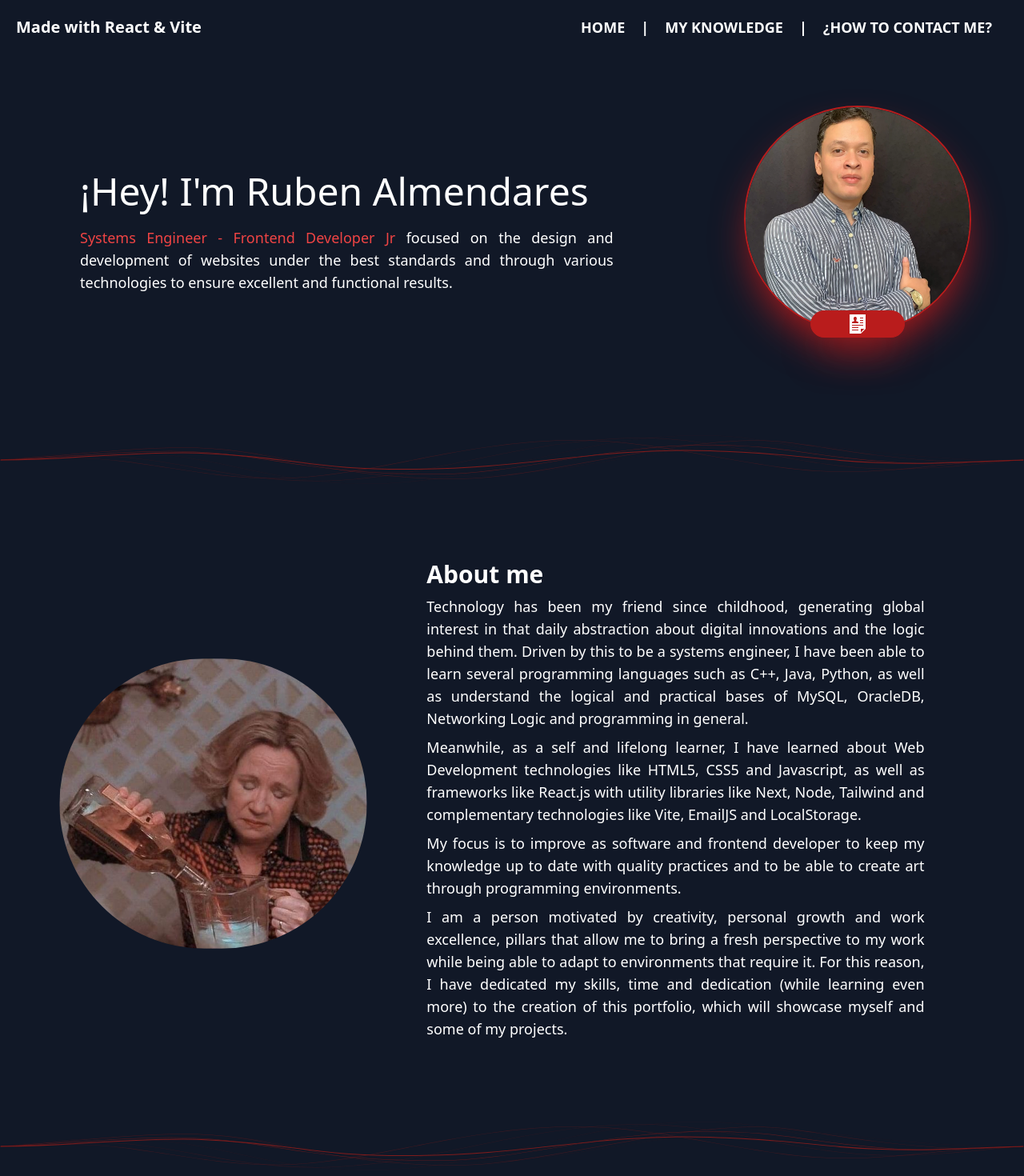
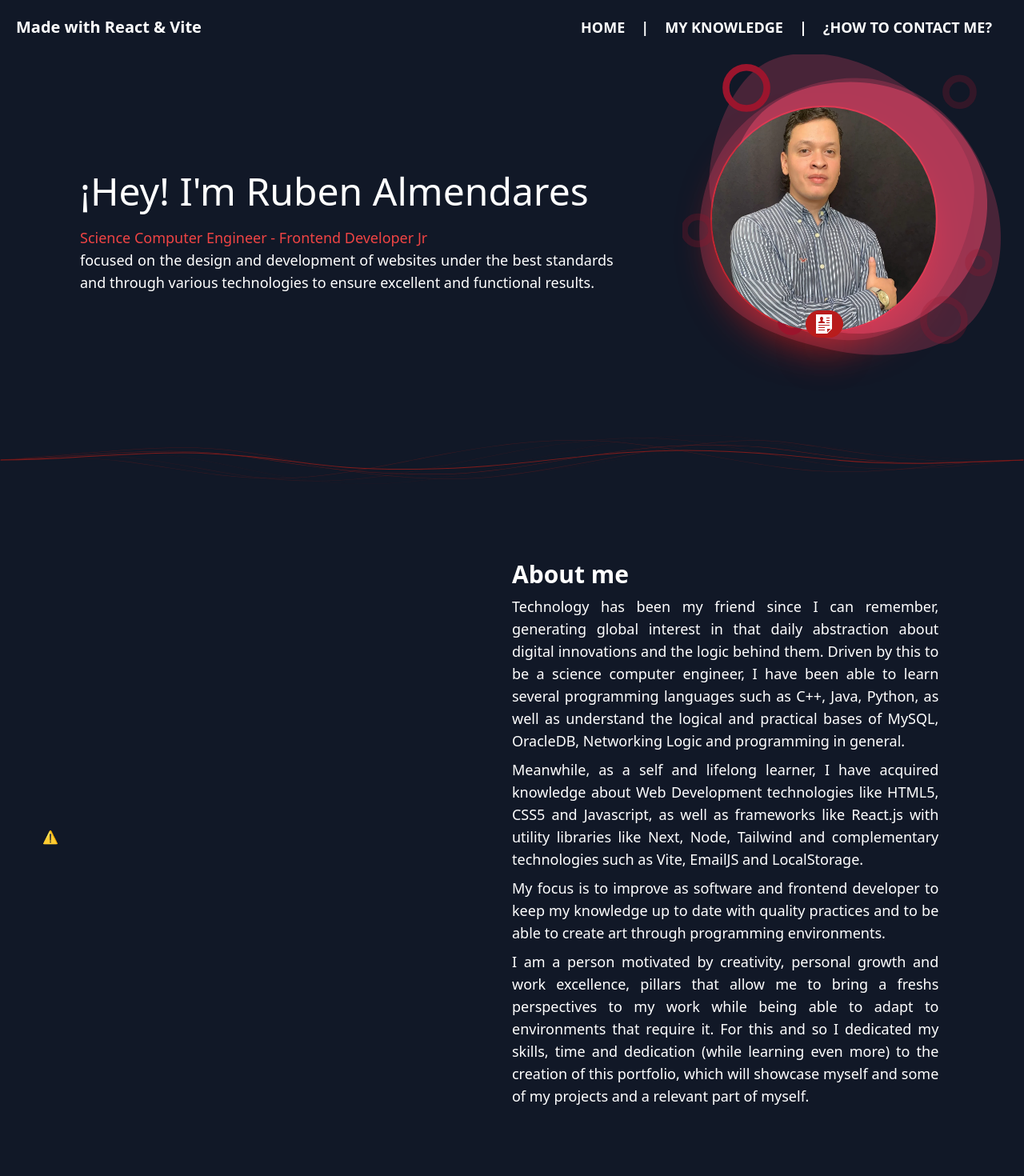
Before and after one commit to Rublox99/portafolio-ruben-almendares, a React (Vite) app: page / in a window 1280 px wide. Shown: the top 1470 px of the page at 80% size. Built offline with nearby package versions, Linux system fonts and the light colour scheme; no server answers.

Commit message:
Edición ligera de texto y añadido de animación a foto-perfil

```diff
--- a/src/components/Body.jsx
+++ b/src/components/Body.jsx
@@ -2,6 +2,7 @@ import React from 'react'
 import Tabs from './Tabs'
 import Divisor from './Divisor'
 import Technologies from './Technologies'
+import { Player } from '@lottiefiles/react-lottie-player'
 
 const Body = () => {
   return (
@@ -12,12 +13,12 @@ const Body = () => {
         <div className='flex phone:flex-col px-5 pt-12 justify-between mt-5'>
 
             {/*Who Am I*/}
-            <div className="text-white px-20 phone:px-0 text-5xl w-8/12 phone:w-full flex flex-col justify-center">
+            <div className="text-white z-40 px-20 phone:px-0 text-5xl w-8/12 phone:w-full flex flex-col justify-center">
 
               <span className='text-left phone:text-center'>¡Hey! I'm Ruben Almendares</span>
 
               <div className="text-lg mt-5 text-justify phone:text-center">
-                <span className='text-red-500'>Systems Engineer - Frontend Developer Jr</span>
+                <p className='text-red-500'>Science Computer Engineer - Frontend Developer Jr</p>
                 {""} focused on the design and development of websites under the best standards and through various
                 technologies to ensure excellent and functional results.
               </div>
@@ -26,16 +27,19 @@ const Body = () => {
 
             {/*Profile Pic*/}
             <div className='w-3/12 phone:w-8/12 phone:mx-auto phone:my-16 flex justify-center flex-col mr-5'>
-              <div className='flex flex-col w-11/12 shadow-2xl shadow-red-700 rounded-full border-2 border-red-700'>
-                    <img src="/personalContent/foto-perfil.webp" className="rounded-full mx-auto"/>
+            <Player src="webGraphics/bg-bubbles.json" className='w-2/6 z-40 pointer-events-none phone:hidden highWidth:top-28 lg:top-20 absolute top-10 right-0' background="transparent" loop autoplay></Player>
+
+              <div className='flex align-middle justify-center w-11/12 shadow-2xl shadow-red-700 rounded-full border-2 border-red-700'>
+                <img src="/personalContent/foto-perfil.webp" className="rounded-full mx-auto z-40"/>
               </div>
               <div className='w-11/12 flex justify-center'>
                 <a href='https://drive.google.com/file/d/1RSjYSsv-1pQxR8Q8vhgQO5Kf9UDfVSoS/view?usp=sharing'
-                className='w-5/12 flex justify-center border border-red-700 rounded-full transition-all shadow-2xl shadow-red-700 duration-500 px-15 py-1 bg-red-700 hover:bg-gray-900 hover:border-white active:bg-gray-900 active:border-white relative bottom-7 cursor-pointer'>
+                className='w-2/12 z-40 flex justify-center border border-red-700 rounded-full transition-all shadow-2xl shadow-red-700 duration-500 px-15 py-1 bg-red-700 hover:bg-gray-900 hover:border-gray-900 active:bg-gray-900 active:border-white relative bottom-7 cursor-pointer'>
                   <svg fill='#ffffffff' width="24" height="24" xmlns="http://www.w3.org/2000/svg" fillRule="evenodd" clipRule="evenodd"><path d="M22 0h-20v24h14l6-6v-18zm-6 18h4.36l-4.36 4.385v-4.385zm-3 1h-8v1h8v-1zm0-3h-8v1h8v-1zm6-2v-1h-14v1h14zm-7.059-4.968c-1.147-.265-2.214-.497-1.697-1.473 1.573-2.97.417-4.559-1.244-4.559-1.694 0-2.821 1.65-1.244 4.559.532.982-.575 1.214-1.697 1.473-1.024.237-1.062.745-1.059 1.635l.001.333h7.997l.001-.323c.004-.896-.03-1.407-1.058-1.645zm7.059.968h-4v1h4v-1zm0-2v-1h-4v1h4zm0-4h-4v1h4v-1z"/></svg>
                 </a>
               </div>
             </div>
+            <Player src="webGraphics/bg-bubbles.json" className='w-5/6 z-30 pointer-events-none hidden phone:flex relative bottom-80 right-12 midWidth:absolute midWidth:bottom-60' background="transparent" loop autoplay></Player>
         </div>
 
         {/*ABOUT ME*/}
@@ -43,33 +47,33 @@ const Body = () => {
         <section className='flex phone:flex-col phone:px-4 justify-between'>
 
           {/*Photo of myself - BIGGER RESOLUTION*/}
-          <div className='phone:hidden flex w-4/12 scale-90 m-auto rounded-full'>
-            <img src='personalContent/aboutMe_anim.jpg' className='w-full pointer-events-none rounded-full'/>
+          <div className='phone:hidden flex w-5/12 m-auto rounded-full'>
+            <Player src="https://assets1.lottiefiles.com/packages/lf20_gsyixzef.json" className='scale-125' background="transparent" loop autoplay></Player>
           </div>
 
           {/*Talking about me*/}
-          <div className='w-7/12 phone:w-full phone:px-5 text-white phone:text-center text-justify flex flex-col phone:mx-auto'>
+          <div className='w-6/12 phone:w-full phone:px-5 text-white phone:text-center text-justify flex flex-col phone:mx-auto'>
             <p className='text-3xl font-semibold phone:text-center'>About me</p>
             <div className='w-10/12 text-lg phone:w-full phone:text-justify'>
-              <p className='my-2'>Technology has been my friend since childhood, generating global interest in that daily abstraction about
-              digital innovations and the logic behind them. Driven by this to be a systems engineer, I have been able to
+              <p className='my-2'>Technology has been my friend since I can remember, generating global interest in that daily abstraction about
+              digital innovations and the logic behind them. Driven by this to be a science computer engineer, I have been able to
               learn several programming languages such as C++, Java, Python, as well as understand the logical and practical
               bases of MySQL, OracleDB, Networking Logic and programming in general.</p>
-              <p className='my-2'>Meanwhile, as a self and lifelong learner, I have learned about Web Development technologies like HTML5, CSS5
+              <p className='my-2'>Meanwhile, as a self and lifelong learner, I have acquired knowledge about Web Development technologies like HTML5, CSS5
               and Javascript, as well as frameworks like React.js with utility libraries like Next, Node, Tailwind and complementary
-              technologies like Vite, EmailJS and LocalStorage.</p>
+              technologies such as Vite, EmailJS and LocalStorage.</p>
               <p className='my-2'>My focus is to improve as software and frontend developer to keep my knowledge up to date with quality practices and
               to be able to create art through programming environments.</p>
-              <p className='my-2'>I am a person motivated by creativity, personal growth and work excellence, pillars that allow me to bring a fresh
-              perspective to my work while being able to adapt to environments that require it. For this reason, I have dedicated
+              <p className='my-2'>I am a person motivated by creativity, personal growth and work excellence, pillars that allow me to bring a freshs
+              perspectives to my work while being able to adapt to environments that require it. For this and so I dedicated
               my skills, time and dedication (while learning even more) to the creation of this portfolio, which will showcase
-              myself and some of my projects.</p>
+              myself and some of my projects and a relevant part of myself.</p>
             </div>
           </div>
 
           {/*Photo of myself - PHONE*/}
           <div className='hidden phone:flex phone:mx-auto phone:w-8/12 rounded-full'>
-            <img src='personalContent/aboutMe_anim.jpg' className='w-full pointer-events-none phone:py-20 rounded-full'/>
+            <Player src="https://assets1.lottiefiles.com/packages/lf20_gsyixzef.json" className='scale-150 pt-5' background="transparent" loop autoplay></Player>
           </div>
 
         </section>
```
